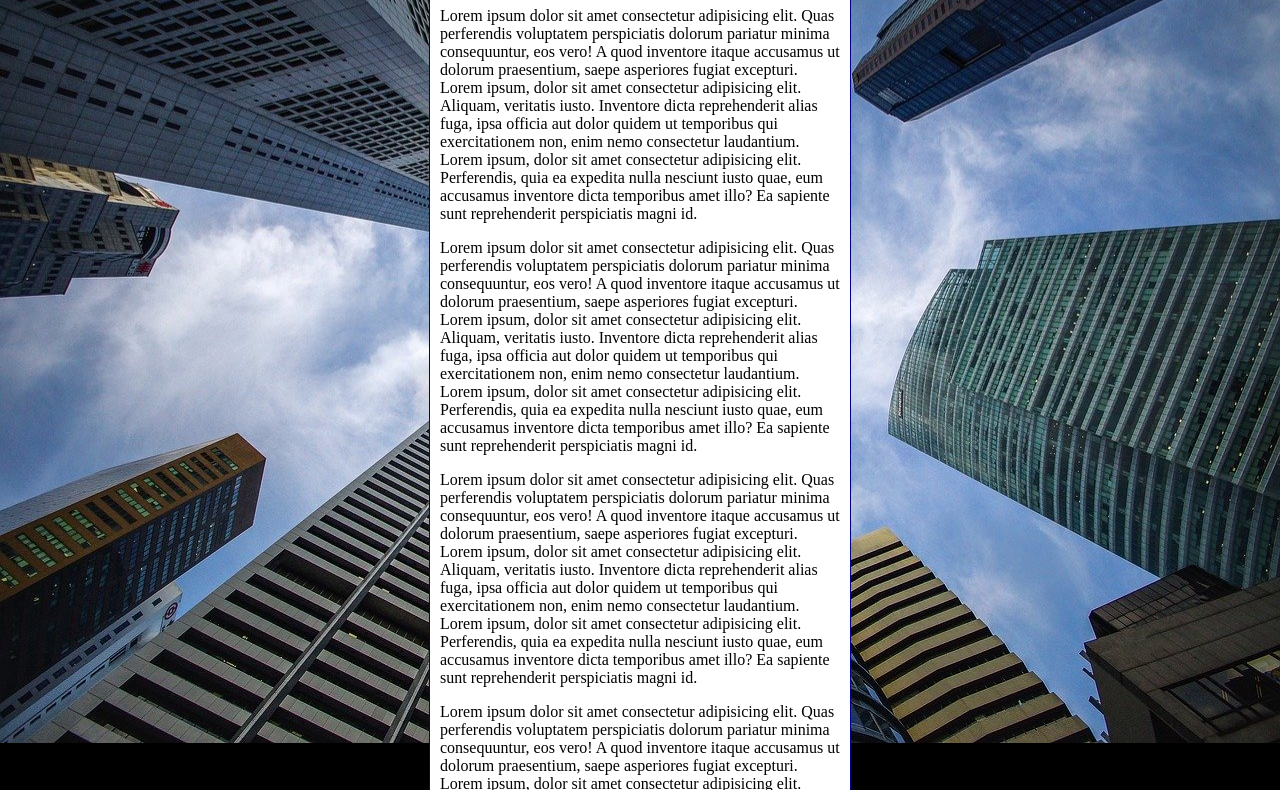
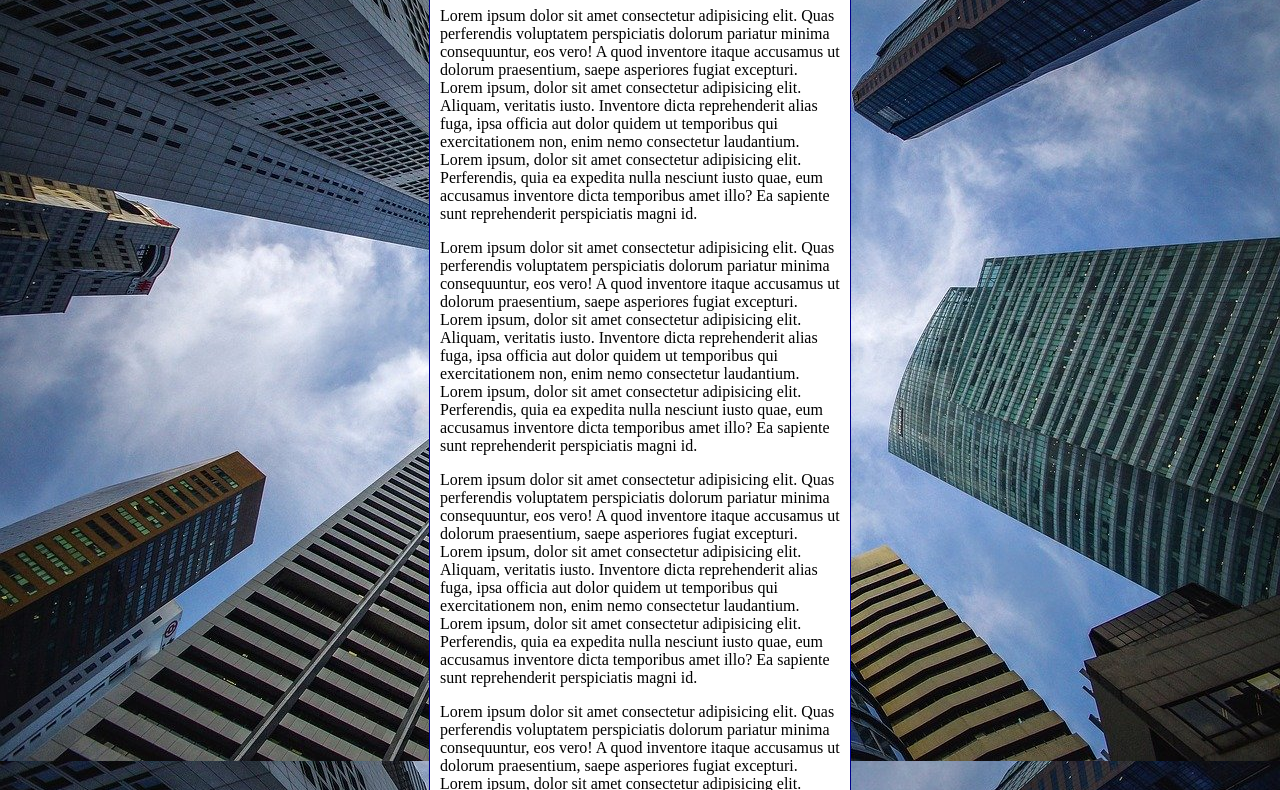
Before and after one commit to NatanJAlmeida22/html-css, a plain HTML site: page exercicios/módulo-3/ex022/fundo006.html in a window 1280 px wide. Shown: the part 92-882 px from the top of the page. Drawn offline with Linux system fonts and the light colour scheme.

Commit message:
Update fundo006.html

```diff
--- a/exercicios/módulo-3/ex022/fundo006.html
+++ b/exercicios/módulo-3/ex022/fundo006.html
@@ -8,16 +8,24 @@
     <style>
         body {
             height: 100vh;
-            background-color: black;
+            /*background-color: black;
             background-image: url("imagens/wallpaper002.jpg");
             background-position: center center;
             background-repeat: no-repeat;
+            background-size: cover;
+            background-attachment: fixed;*/
+
+            /* Shorthand - background
+                color > image > position > repeat > [size] > attachment
+            */
+
+            background: black url("imagens/wallpaper002.jpg") center center no-repeat fixed;
             background-size: cover;
         }
 
         main {
             background-color: white;
-            width: 400px;
+            max-width: 400px;
             padding: 10px;
             margin: auto;
             border: 1px solid darkblue;
```
